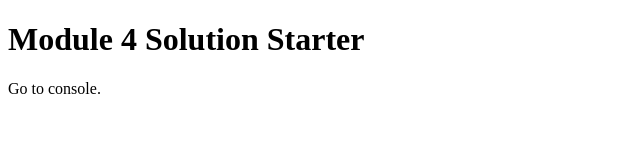
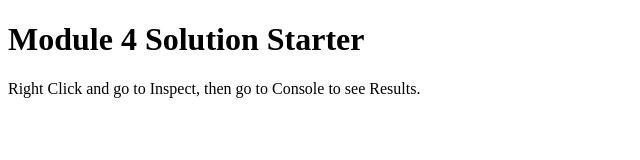
Before and after one commit to beater7/Coursera-HTML-CSS-and-JavaScript-for-Web-Developers-beater7.github.io, a plain HTML site: page module-4/index.html in a window 1280 px wide. Shown: the whole page, without its empty margins (0-640 px from the left). Drawn offline with Linux system fonts and the light colour scheme.

Commit message:
Update index.html

```diff
--- a/module-4/index.html
+++ b/module-4/index.html
@@ -12,6 +12,6 @@
 </head>
 <body>
     <h1>Module 4 Solution Starter</h1>
-    <p>Go to console.</p>
+    <p>Right Click and go to Inspect, then go to Console to see Results.</p>
 </body>
 </html>
```
